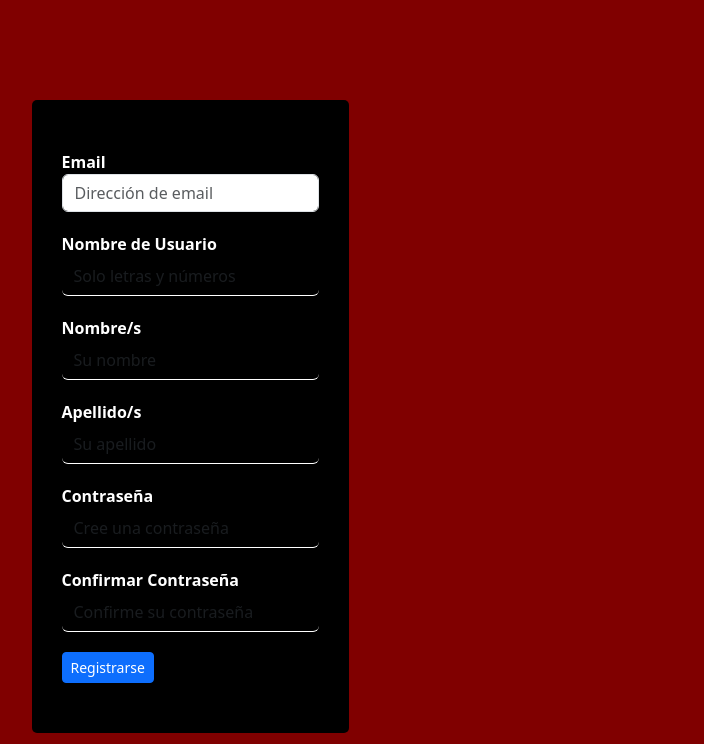
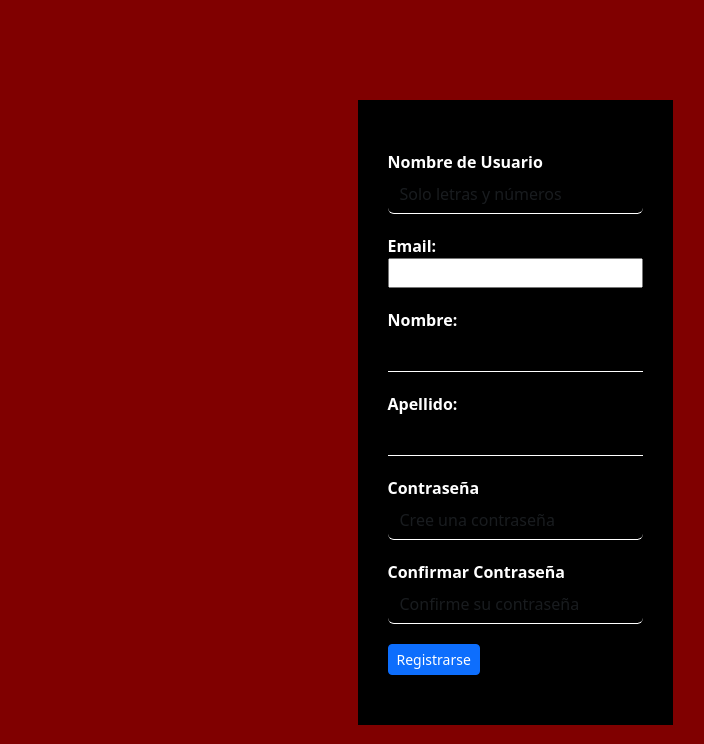
Before and after one commit to gonzalomartinex/TP_Django, a Django app: page /register/ in a window 1280 px wide. Shown: the part 56-800 px from the top of the page, without its empty margins (125-829 px from the left). Run offline with Django 4.2, Linux system fonts and the light colour scheme.

Commit message:
cambios minimos a register y login

```diff
--- a/PaginaDeStreaming/Streaming/forms.py
+++ b/PaginaDeStreaming/Streaming/forms.py
@@ -29,6 +29,10 @@ class CustomAuthenticationForm(forms.ModelForm):
     def get_user(self):
         return self.user_cache
 
+class UsuarioRegister(ModelForm):
+    class Meta:
+        model = Usuario
+        fields= ["email","nombre","apellido"]
 
 class UsuarioLogin(ModelForm):
     class Meta:
--- a/PaginaDeStreaming/Streaming/static/css/login.css
+++ b/PaginaDeStreaming/Streaming/static/css/login.css
@@ -2,6 +2,11 @@
 body {
     background-color:maroon;
     color: white;
+}
+
+form {
+  width:auto;
+  height: auto;
 }
 #nav1{
     background-color: black;
@@ -18,7 +23,6 @@ body {
     width: fit-content;
     height: fit-content;
     background: black;
-    border-radius: 5px;
     color: #fff;
     margin:auto;
     margin-top: 100px;
--- a/PaginaDeStreaming/Streaming/templates/register.html
+++ b/PaginaDeStreaming/Streaming/templates/register.html
@@ -26,25 +26,16 @@
     </nav>
 
 
-    <form method="POST" action="" style="margin: auto; display: grid;grid-template-columns: 1fr 1fr;grid-gap: 20px;">
+    <form method="POST" action="" style="margin: auto;">
     {% csrf_token %}
         <div class="login-box">
-          <div class="form-group">
-            <label for="email">Email</label>
-            <input type="email" class="form-control" id="email" name="email" placeholder="Dirección de email" Required>
-        </div>
+
           <div class="form-group">
               <label for="username">Nombre de Usuario</label>
               <input type="text" class="form-control" id="username" name="username" placeholder="Solo letras y números" Required>
           </div>
-          <div class="form-group">
-              <label for="fname">Nombre/s</label>
-              <input type="text" class="form-control" id="fname" name="fname" placeholder="Su nombre" Required>
-          </div>
-          <div class="form-group">
-              <label for="lname">Apellido/s</label>
-              <input type="text" class="form-control" id="lname" name="lname" placeholder="Su apellido" Required>
-          </div>
+
+          {{formU}}
 
           <div class="form-group">
               <label for="pass1">Contraseña</label>
--- a/PaginaDeStreaming/Streaming/views.py
+++ b/PaginaDeStreaming/Streaming/views.py
@@ -5,6 +5,7 @@ from django.contrib.auth.models import User
 from django.contrib import  messages
 from django.contrib.auth import login
 from .forms import CustomAuthenticationForm
+from .forms import UsuarioRegister
 
 
 def frontpage(request):
@@ -17,41 +18,48 @@ def displaypage(request):
     return render(request, "displaypage.html")
 
 def register(request):
+    formU = UsuarioRegister
+    context = {
+        'formU': formU
+        }
+    response = render(request, "register.html", context)
     if request.method == "POST":
-        username = request.POST['username']
-        fname = request.POST['fname']
-        lname = request.POST['lname']
-        email = request.POST['email']
-        pass1 = request.POST['pass1']
-        pass2 = request.POST['pass2']
+        formU = UsuarioRegister(request.POST)
+        if formU.is_valid():
+            username = request.POST['username']
+            fname = formU['nombre'].value()
+            lname = formU['nombre'].value()
+            email = formU['email'].value()
+            pass1 = request.POST['pass1']
+            pass2 = request.POST['pass2']
 
-        if User.objects.filter(username=username):
-            messages.error(request, "Ese nombre de usuario ya existe. Elija otro.")
-            return redirect('/register')
+            if User.objects.filter(username=username):
+                print("Ese nombre de usuario ya existe. Elija otro.")
+                return redirect('/register')
 
-        if User.objects.filter(email=email).exists():
-            messages.error(request, "La dirección de correo electrónico ya existe. Elija otra.")
-            return redirect('/register')
+            if User.objects.filter(email=email).exists():
+                print("La dirección de correo electrónico ya existe. Elija otra.")
+                return redirect('/register')
 
-        if pass1 != pass2:
-            messages.error(request, "Las contraseñas ingresadas no coinciden. Ingreselas nuevamente.")
-            return redirect('/register')
+            if pass1 != pass2:
+                print("Las contraseñas ingresadas no coinciden. Ingreselas nuevamente.")
+                return redirect('/register')
 
-        if not username.isalnum():
-            messages.error(request, "El nombre de usuario no puede contener caracteres especiales.")
-            return redirect('/register')
+            if not username.isalnum():
+                print("El nombre de usuario no puede contener caracteres especiales.")
+                return redirect('/register')
 
-        myuser = User.objects.create_user(username, email, pass1)
-        myuser.first_name = fname
-        myuser.last_name = lname
-        myuser.is_active = True
-        myuser.save()
+            myuser = User.objects.create_user(username, email, pass1)
+            myuser.first_name = fname
+            myuser.last_name = lname
+            myuser.is_active = True
+            myuser.save()
 
-        myusuario = Usuario(email = email, nombre = fname, apellido=lname, password = pass1)
-        myusuario.save()
+            myusuario = Usuario(email = email, nombre = fname, apellido=lname, password = pass1)
+            myusuario.save()
 
-        messages.success(request, "Su cuenta fue creada con éxito.")
-    return render(request, 'register.html')
+            messages.success(request, "Su cuenta fue creada con éxito.")
+    return response
 
 
 
```
